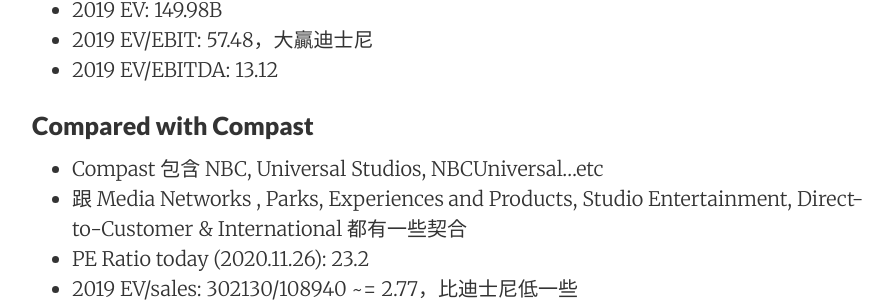
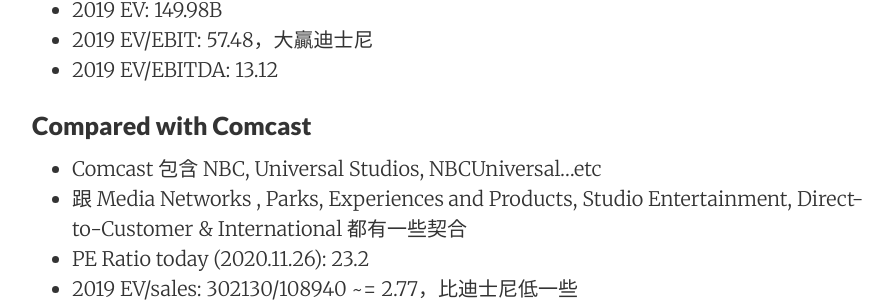
Before and after one commit to AdrianHsu/AdrianHsu.github.io, a Jekyll site: the page built from _posts/2020-11-26-disney.md, in a window 1280 px wide and 900 px high, scrolled down 9882 px. Shown: the part 150-457 px from the top of the window, without its empty margins (188-1074 px from the left). Built offline with Jekyll 4.4.1, drawn with Linux system fonts in a browser that asks for light colours; nearby versions of some CDN libraries; comment, search, counter and statistics services are not loaded.

Commit message:
[UPDATED] Thu Nov 26 18:40:24 PST 2020 :bulb:

```diff
--- a/_posts/2020-11-26-disney.md
+++ b/_posts/2020-11-26-disney.md
@@ -308,9 +308,9 @@
 - 2019 EV/EBIT: 57.48，大贏迪士尼
 - 2019 EV/EBITDA: 13.12
 
-### Compared with Compast
+### Compared with Comcast
 
-- Compast 包含 NBC, Universal Studios, NBCUniversal...etc
+- Comcast 包含 NBC, Universal Studios, NBCUniversal...etc
 - 跟 Media Networks , Parks, Experiences and Products, Studio Entertainment, Direct-to-Customer & International 都有一些契合
 - PE Ratio today (2020.11.26): 23.2
 - 2019 EV/sales: 302130/108940 ~= 2.77，比迪士尼低一些
```
